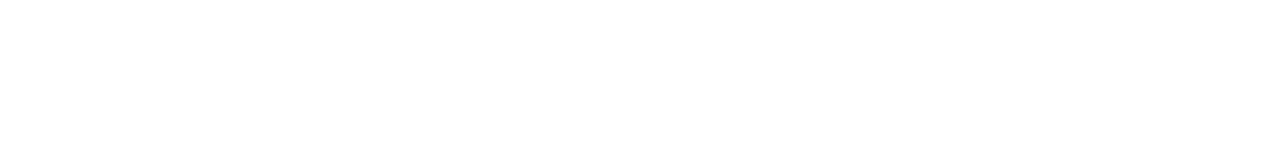
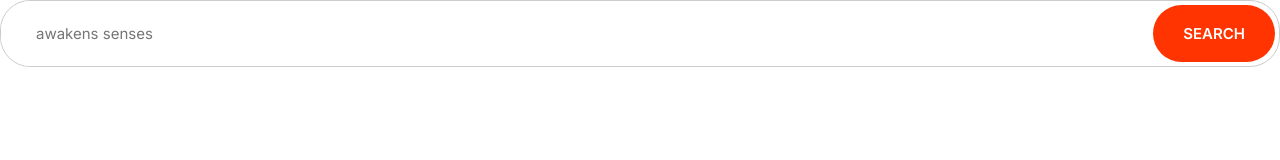
Before and after one commit to mohammedfahadnyc/Cloud-Hosting-Website, a plain HTML site: page index.html in a window 1280 px wide. Drawn offline with Linux system fonts and the light colour scheme.

Commit message:
Define Input Groups

```diff
--- a/css/styles.css
+++ b/css/styles.css
@@ -3,6 +3,8 @@ separating container from content.
 following BEM naming convention */
 /* wherever we are using pixel size, we are doing so because  these sizes are fixed
 and doesnt change whether its on mobile or desktop etc */
+
+
 
 :root{
     --color-primary:#2584ff;
@@ -12,7 +14,11 @@ and doesnt change whether its on mobile or desktop etc */
     --color-body: #aaa7b8;
 }
 
-
+*,
+*::after,
+*::before {
+    box-sizing: border-box;
+}
 
 
 /* Typography */
@@ -235,12 +241,6 @@ and we set some colors, hover effect and outline */
     white-space: nowrap;
 }
 
-
-.btn--block {
-    width: 100%;
-    display: inline-block;
-}
-
 .btn--primary {
     background: var(--color-primary);
     color: #fff;
@@ -249,8 +249,6 @@ and we set some colors, hover effect and outline */
 .btn--primary:hover {
     background: #3a8ffd;
 }
-
-
 
 .btn--secondary {
     background: var(--color-secondary);
@@ -261,8 +259,6 @@ and we set some colors, hover effect and outline */
     background: #05cdf0;
 }
 
-
-
 .btn--accent {
     background: var(--color-accent);
     color: #fff;
@@ -272,24 +268,69 @@ and we set some colors, hover effect and outline */
     background: #ec3000;
 }
 
-
-
 .btn--outline {
     background: #fff;
     color: var(--color-headings);
     border: 2px solid var(--color-headings);
 }
 
-
 .btn--outline:hover {
     background: var(--color-headings);
     color: #fff;
 }
 
-
+.btn--block {
+    width: 100%;
+    display: inline-block;
+}
 
 @media screen and (min-width: 1024px) {
     .btn {
         font-size: 1.5rem;
     }
 }
+
+
+
+
+
+/* inputs */
+/* we create the input box, and then we create a div with input box and a button and define styles to combine both,
+set the input-grp div to flex so both are shown side by side,
+we remove border from our input field  and give the div border  */
+
+.input{
+    border : 1px solid #ccc;
+    border-radius : 30px;
+    color : headings;
+    font-size: 2rem;
+    outline : 0;
+    padding : 1.5rem 3.5rem;
+
+}
+
+::placeholder{
+    color: cdcbd7;
+}
+
+@media screen and (min-width:1024px){
+     .input{
+        font-size: 1.5rem;
+     }
+}
+
+
+.input-group{
+    border: 1px solid #ccc;
+    border-radius: 30px;
+    display: flex;
+}
+
+.input-group .input{
+    border : 0px;
+    flex-grow: 1;
+}
+
+.input-group .btn{
+    margin: 4px;
+}
--- a/index.html
+++ b/index.html
@@ -13,5 +13,10 @@
     <link rel="stylesheet" href="css/styles.css" />
     <title>Document</title>
   </head>
-  <body></body>
+  <body>
+    <div class="input-group">
+      <input class="input" placeholder="awakens senses" type="text" />
+      <button class="btn btn--accent">Search</button>
+    </div>
+  </body>
 </html>
```
Also changed, not shown: components/input-groups.html (added, +4 -0 lines).
